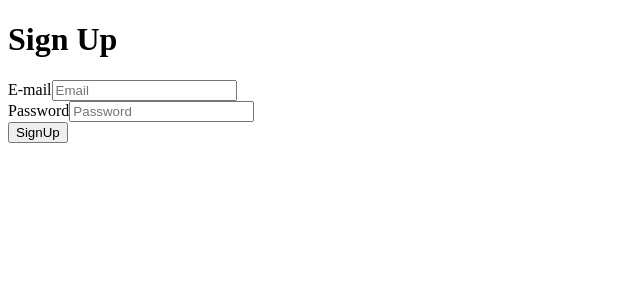
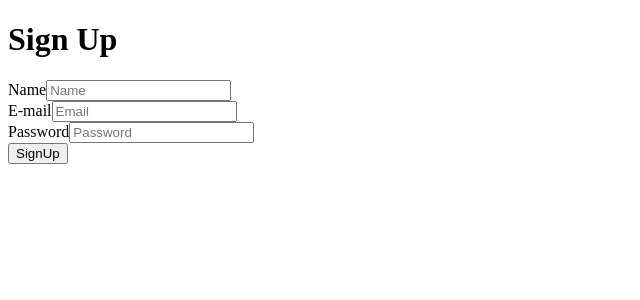
Before and after one commit to ulkk/chatapp59, a React (Create React App) app: page /signup in a window 1280 px wide. Shown: the top 300 px of the page, without its empty margins (0-640 px from the left). Built offline with nearby package versions, Linux system fonts and the light colour scheme; no server answers.

Commit message:
user名を登録できるように

```diff
--- a/src/pages/SignUp.js
+++ b/src/pages/SignUp.js
@@ -1,13 +1,21 @@
-import {useState} from 'react'
+import { useState } from 'react'
 import firebase from '../config/firebase'
 
-const SignUp = () =>{
-    const[email,setEmail] = useState('')
-    const[password,setPassword] = useState('')
-    const handleSubmit = (e) =>{
+const SignUp = () => {
+  const [email, setEmail] = useState('')
+  const [password, setPassword] = useState('')
+  const [name, setName] = useState('')
+  const handleSubmit = (e) => {
     e.preventDefault()
-        firebase.auth().createUserWithEmailAndPassword(email,password)
-        .catch(err => {
+    firebase
+      .auth()
+      .createUserWithEmailAndPassword(email, password)
+      .then(({ user }) => {
+        user.updateProfile({
+          displayName: name,
+        })
+      })
+      .catch((err) => {
         console.log(err)
       })
   }
@@ -17,30 +25,42 @@ const SignUp = () =>{
       <h1>Sign Up</h1>
       <form onSubmit={handleSubmit}>
         <div>
-                <label htmlFor = 'email'>E-mail</label>
+          <label htmlFor="email">Name</label>
           <input
-                    type = 'email'
-                    id = 'email'
-                    name = 'email'
-                    placeholder = 'Email'
-                    onChange = {e=>{
+            type="name"
+            id="name"
+            name="name"
+            placeholder="Name"
+            onChange={(e) => {
+              setName(e.target.value)
+            }}
+          />
+        </div>
+        <div>
+          <label htmlFor="email">E-mail</label>
+          <input
+            type="email"
+            id="email"
+            name="email"
+            placeholder="Email"
+            onChange={(e) => {
               setEmail(e.target.value)
             }}
           />
         </div>
         <div>
-            <label htmlFor = 'password'>Password</label>
+          <label htmlFor="password">Password</label>
           <input
-                type = 'password'
-                id = 'password'
-                name = 'password'
-                placeholder = 'Password'
-                onChange={e=>{
+            type="password"
+            id="password"
+            name="password"
+            placeholder="Password"
+            onChange={(e) => {
               setPassword(e.target.value)
             }}
           />
         </div>
-            <button type = 'submit'>SignUp</button>
+        <button type="submit">SignUp</button>
       </form>
     </>
   )
--- a/src/pages/Signup.jsx
+++ /dev/null
@@ -1 +0,0 @@
-//signup
```
Lines whose indentation alone changed are shown as unchanged.
